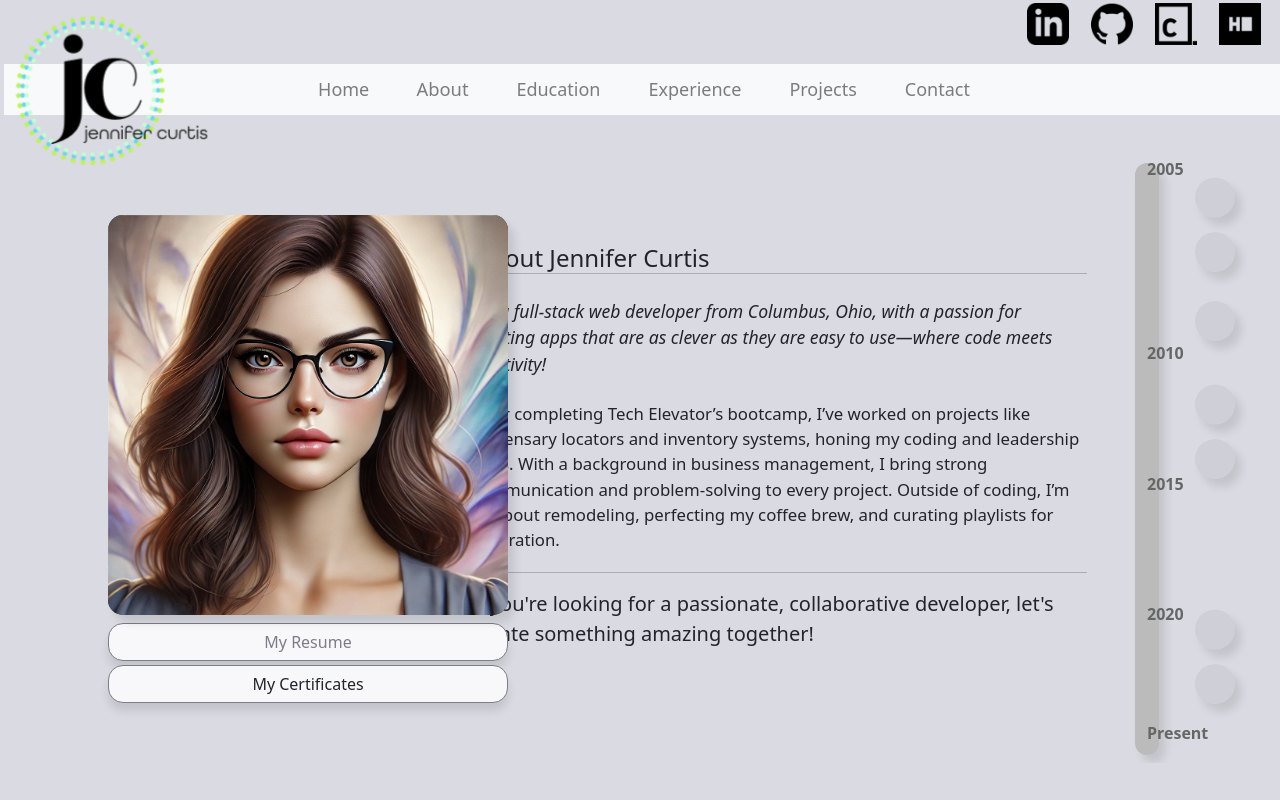
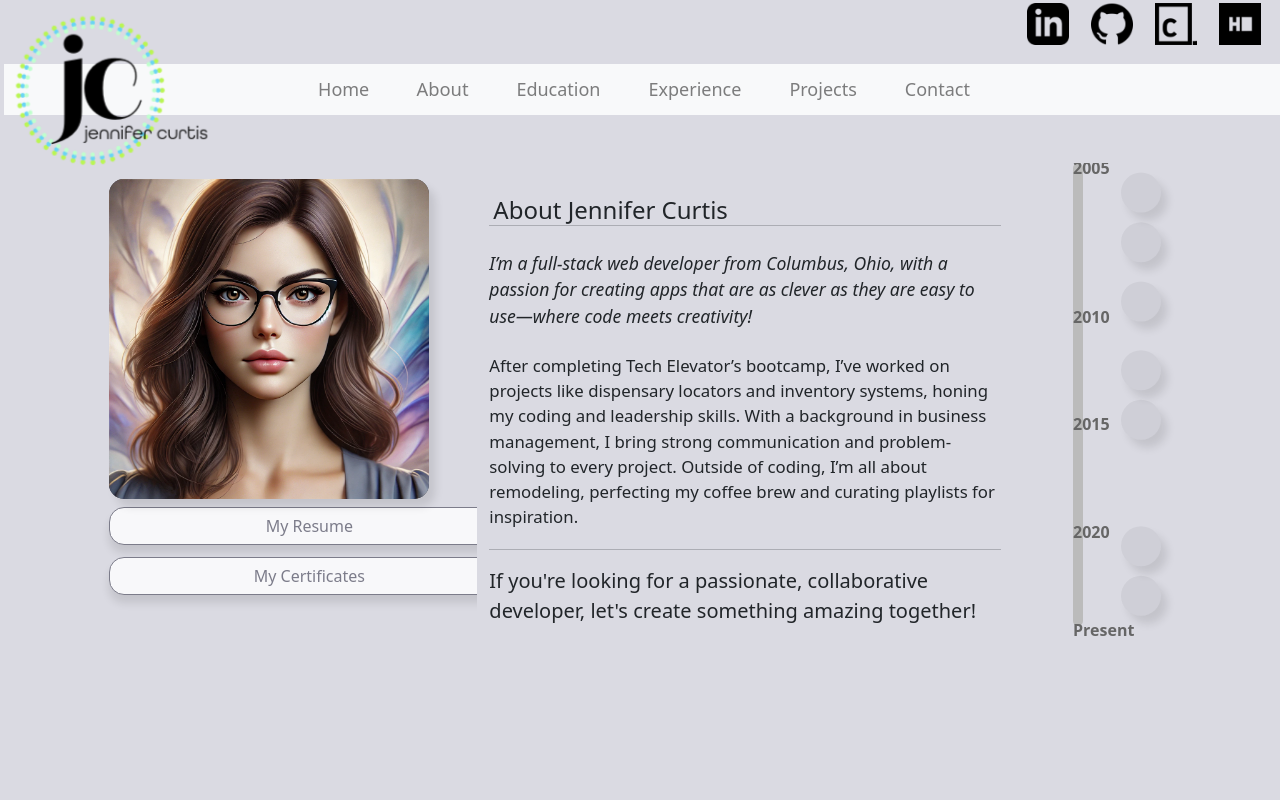
Before and after one commit to CraftyCurtis05/my-portfolio, a Vue app: page /about in a window 1280 px wide. Shown: the top 800 px of the page. Built offline with nearby package versions, Linux system fonts and the light colour scheme.

Commit message:
About Me view styled

```diff
--- a/src/components/about/AboutMe.vue
+++ b/src/components/about/AboutMe.vue
@@ -2,22 +2,19 @@
 <template>
 
     <!-- About Me Section -->
-    <article class="row ml-5">
-
-      <!-- About Me Picture -->
-      <section class="image-container col-3 p-1 m-5">
-        <Image/>
-      </section>
+    <article class="row px-5">
 
       <!-- About Me Text -->
-      <section class="text-container col-6 lead py-5 my-5">
+      <section class="text-container lead">
         <p class="title ml-1">About Jennifer Curtis</p>
         <hr>
         <p class="about py-2">
           <b><em>I’m a full-stack web developer from Columbus, Ohio, with a passion for creating apps that are as clever as they are easy to use—where code meets creativity!</em></b>
         </p>
         <p class="background pb-1">
-          After completing Tech Elevator’s bootcamp, I’ve worked on projects like dispensary locators and inventory systems, honing my coding and leadership skills. With a background in business management, I bring strong communication and problem-solving to every project. Outside of coding, I’m all about remodeling, perfecting my coffee brew, and curating playlists for inspiration.
+          After completing Tech Elevator’s bootcamp, I’ve worked on projects like dispensary locators and inventory systems, honing my coding and leadership skills.
+          With a background in business management, I bring strong communication and problem-solving to every project.
+          Outside of coding, I’m all about remodeling, perfecting my coffee brew and curating playlists for inspiration.
         </p>
         <hr>
         <span class="sell">
@@ -25,41 +22,26 @@
         </span>
       </section>
 
-      <!-- Experience Timeline -->
-      <section class="timeline-container col-1 mx-4">
-        <Timeline/>
-      </section>
-
     </article>
   </template>
 
 
 <script>
-import Image from './Image.vue';
 import Timeline from './Timeline.vue';
 
 export default {
     name: "AboutMe",
     components: {
-      Image,
       Timeline
     }
 }
 </script>
 
 <style scoped>
-.image-container {
-  z-index: 3;
-}
-
 .text-container {
   width: 50vw;
   background-color: #dadae2;
   z-index: 1;
-}
-
-.timeline-container {
-  z-index: 2;
 }
 
 .title {
--- a/src/components/about/Certificates.vue
+++ b/src/components/about/Certificates.vue
@@ -1,22 +1,33 @@
 <!-- Certificates Component -->
 <template>
     <article>
+
+    <!-- Resume Button -->
+    <section class="btn-container mt-2">
+      <a
+        class="btn"
+        href="src/assets/about/jennifer_curtis_resume.pdf"
+        target="_blank"
+        title="Click to View My Resume"
+      >
+        My Resume
+      </a>
+    </section>
+
         <!-- Certificates Button with Modal Trigger -->
         <section class="btn-container mt-1">
-            <a
-                class="btn"
-                data-bs-toggle="modal"
-                data-bs-target="#carouselModalCertificate"
+            <button
+                class="btn mt-2 lead"
                 title="Click to View My Certificates"
-                @click="openModal(null)"
+                @click="openCarouselModalCertificate"
             >
                 My Certificates
-            </a>
+            </button>
         </section>
 
         <!-- Modal for Full-Screen Carousel -->
         <aside class="modal fade" id="carouselModalCertificate" tabindex="-1" aria-labelledby="carouselModalCertificateLabel" aria-hidden="true">
-            <article class="modal-dialog modal-fullscreen m-auto">
+            <article class="modal-dialog modal-lg m-auto">
                 <div class="modal-content">
 
                     <!-- Modal Header -->
@@ -272,11 +283,147 @@ export default {
     },
     methods: {
         // Method to open modal and set current title based on the certificate clicked
-        openModal(certificate) {
+        openCarouselModalCertificate(certificate) {
             if (certificate) {
                 this.currentTitle = certificate.title; // Set the title dynamically when a certificate is clicked
             }
+            // Set the initial title based on the first slide if no title is set yet
+            if (!this.currentTitle && this.screenshots.length > 0) {
+                this.currentTitle = this.screenshots[0].title;
             }
+            const modal = new bootstrap.Modal(document.getElementById('carouselModalCertificate'));
+            modal.show();
+        },
+        updateCurrentSlide(event) {
+            const currentSlideIndex = event.to;
+            this.currentTitle = this.screenshots[currentSlideIndex].title;
+        },
+          // Reset modal and carousel when modal is closed
+        resetModal() {
+            // Reset the title to the first slide
+            this.currentTitle = this.screenshots[0].title;
+
+            // Reset the carousel to the first slide using Bootstrap's carousel API
+            const carouselElement = document.getElementById('carouselSlidesOnlyCertificateModal');
+            const carousel = new bootstrap.Carousel(carouselElement);
+            carousel.to(0); // Navigate to the first slide (index 0)
+    }
+    },
+    mounted() {
+        const carouselElement = document.getElementById('carouselSlidesOnlyCertificateModal');
+        carouselElement.addEventListener('slide.bs.carousel', this.updateCurrentSlide);
+
+        // Add event listener for modal close
+        const modalElement = document.getElementById('carouselModalCertificate');
+        modalElement.addEventListener('hidden.bs.modal', this.resetModal);
+    },
+    beforeDestroy() {
+        const carouselElement = document.getElementById('carouselSlidesOnlyCertificateModal');
+        carouselElement.removeEventListener('slide.bs.carousel', this.updateCurrentSlide);
+
+        const modalElement = document.getElementById('carouselModalCertificate');
+        modalElement.removeEventListener('hidden.bs.modal', this.resetModal);
     }
 };
 </script>
+
+<style scoped>
+.btn {
+  width: 25rem;
+  color: #7c7c8a;
+  background-color: #f8f8fa;
+  border: 1px solid #7c7c8a;
+  border-radius: 15px;
+  transition: all 0.3s ease-in-out;
+  box-shadow: 0 .5rem .5rem rgba(0, 0, 0, 0.1);
+}
+
+.btn:hover {
+  font-size: 1.05rem;
+  font-weight: 500;
+  color: white;
+  background-image: radial-gradient(circle, #c2fdcf, #70d3fb, #bef454);
+  background-size: 500% 500%;
+  border: 1px solid #cccce4;
+  transform: translateY(-1px);
+  box-shadow: .4rem .5rem .5rem rgba(0, 0, 0, 0.2);
+  animation: gradient-animation 5s ease infinite;
+}
+
+/* Animation for button */
+@keyframes gradient-animation {
+  0% {
+    background-position: 0% 50%;
+  }
+  50% {
+    background-position: 100% 50%;
+  }
+  100% {
+    background-position: 0% 50%;
+  }
+}
+
+.carousel-inner {
+    width: 100%;
+}
+
+.carousel-item img {
+    width: 100%;
+    max-height: 80vh;
+    object-fit: contain;
+}
+
+.modal-dialog {
+    max-width: 90vw;
+    height: auto;
+}
+
+.modal-body {
+    height: 90vh;
+    background-color: #dadae2;
+}
+
+.carousel-indicators,
+.carousel-control-next-icon,
+.carousel-control-prev-icon {
+    filter: invert(50%);
+}
+
+.carousel-indicators {
+    top: 80vh;
+}
+
+.carousel-indicators button {
+    height: .2rem;
+}
+
+.carousel-control-prev,
+.carousel-control-next {
+    width: 5%;
+    height: 90vh;
+    top: -.2vh;
+    transform: translateY(-15px); /* Adds 3D effect */
+    background-color: rgba(0, 0, 0, 0.1);
+    z-index: 3000;
+    object-fit: contain;
+}
+
+.carousel-control-prev {
+    left: -1rem;
+}
+
+.carousel-control-next {
+    right: -1rem;
+}
+
+.carousel-control-prev:hover,
+.carousel-control-next:hover {
+    background-image: radial-gradient(circle, #c2fdcf, #70d3fb, #bef454);
+    background-size: 250% 250%;
+    border: 1px solid #cccce4;
+    border-radius: .2rem;
+    opacity: .7;
+    box-shadow: .4rem .5rem .5rem rgba(0, 0, 0, 0.15);
+    animation: gradient-animation 3s ease infinite;
+}
+</style>
--- a/src/components/about/Image.vue
+++ b/src/components/about/Image.vue
@@ -18,49 +18,19 @@
       />
     </section>
 
-    <!-- Resume Button -->
-    <section class="btn-container mt-2">
-      <a
-        class="btn"
-        href="src/assets/about/jennifer_curtis_resume.pdf"
-        target="_blank"
-        title="Click to View My Resume"
-      >
-        My Resume
-      </a>
-    </section>
-
-    <!-- Certificates Button with Modal Trigger -->
-    <section class="btn-container mt-1">
-      <!-- Add Certificate button styled like Resume Button -->
-      <a
-        class="btn"
-        data-bs-toggle="modal"
-        data-bs-target="#carouselModalCertificate"
-        title="Click to View My Certificates"
-      >
-        My Certificates
-      </a>
-    </section>
-
   </article>
 </template>
 
 <script>
-import Certificates from './Certificates.vue';
-
 export default {
-  name: "Image",
-  components: {
-    Certificates
-  }
+  name: "Image"
 };
 </script>
 
 <style scoped>
 .image {
-  width: 25rem;
-  height: 25rem;
+  width: 25vw;
+  height: 25vw;
   border-radius: 15px;
   box-shadow: .4rem .5rem .5rem rgba(0, 0, 0, 0.1);
 }
@@ -84,39 +54,4 @@ export default {
 .image-container:hover .bottom-image {
   opacity: 1; /* Ensure bottom image is visible */
 }
-
-.btn {
-  width: 25rem;
-  color: #7c7c8a;
-  background-color: #f8f8fa;
-  border: 1px solid #7c7c8a;
-  border-radius: 15px;
-  transition: all 0.3s ease-in-out;
-  box-shadow: 0 .5rem .5rem rgba(0, 0, 0, 0.1);
-}
-
-.btn:hover {
-  font-size: 1.05rem;
-  font-weight: 500;
-  color: white;
-  background-image: radial-gradient(circle, #c2fdcf, #70d3fb, #bef454);
-  background-size: 500% 500%;
-  border: 1px solid #cccce4;
-  transform: translateY(-1px);
-  box-shadow: .4rem .5rem .5rem rgba(0, 0, 0, 0.2);
-  animation: gradient-animation 5s ease infinite;
-}
-
-/* Animation for button */
-@keyframes gradient-animation {
-  0% {
-    background-position: 0% 50%;
-  }
-  50% {
-    background-position: 100% 50%;
-  }
-  100% {
-    background-position: 0% 50%;
-  }
-}
 </style>
--- a/src/components/about/Timeline.vue
+++ b/src/components/about/Timeline.vue
@@ -1,6 +1,6 @@
 <!-- Timeline Component -->
 <template>
-  <article class="timeline-container row position-relative p-0 m-0">
+  <article class="timeline-container position-relative p-0 m-0">
 
     <!-- Vertical Timeline Line -->
     <section class="timeline-line position-absolute lead">
@@ -16,7 +16,7 @@
       <div v-for="(item, index) in timelineItems" :key="index" class="timeline-item"
         @mouseover="showDescription(index)"
         @mouseleave="hideDescription(index)"
-        :style="{ transform: `translateY(${itemPosition(item.start)}px)` }">
+        :style="{ transform: `translateY(${itemPosition(item.start)}vw)` }">
 
         <!-- Event Circle -->
         <div
@@ -142,7 +142,7 @@ export default {
       const baseYear = 2005; // Starting year
       const totalYears = 2025 - baseYear; // Total year range
       const yearDifference = start - baseYear;
-      const maxHeight = 290; // Max height for the vertical timeline
+      const maxHeight = 15; // Max height for the vertical timeline
 
       // Calculate the position as a percentage relative to the total year range
       return (yearDifference / totalYears) * maxHeight;
@@ -154,14 +154,14 @@ export default {
 <style scoped>
 article {
   height: 100%;
+  right: 20%;
 }
 
 .timeline-line {
-  width: 1px;
+  width: 10px;
   height: 100%;
   background-color: #bbbbbb;
   border-radius: 15px;
-  box-shadow: .4rem .5rem .5rem rgba(0, 0, 0, 0.1);
 }
 
 .timeline-marker {
--- a/src/views/AboutView.vue
+++ b/src/views/AboutView.vue
@@ -6,20 +6,42 @@
   </head>
 
   <body>
-    <main>
-      <AboutMe/>
+    <main class="row d-flex flex-row justify-content-center mx-auto">
+
+      <!-- About Me Image -->
+      <section class="image-container col-3 d-flex flex-column pt-3">
+        <Image/>
+        <Certificates/>
+      </section>
+
+      <!-- About Me Text -->
+      <section class="text-container col-6 pt-5 mx-3">
+        <AboutMe/>
+      </section>
+
+      <!-- Experience Timeline -->
+      <section class="timeline-container col-1">
+        <Timeline/>
+      </section>
+
     </main>
   </body>
 
 </template>
 
 <script>
+import Image from '@/components/about/Image.vue';
+import Certificates from '@/components/about/Certificates.vue';
 import AboutMe from '@/components/about/AboutMe.vue';
+import Timeline from '@/components/about/Timeline.vue';
 
 export default {
   name: "AboutView",
   components: {
-    AboutMe
+    Image,
+    Certificates,
+    AboutMe,
+    Timeline
   }
 };
 </script>
```
Lines whose indentation alone changed are shown as unchanged.
